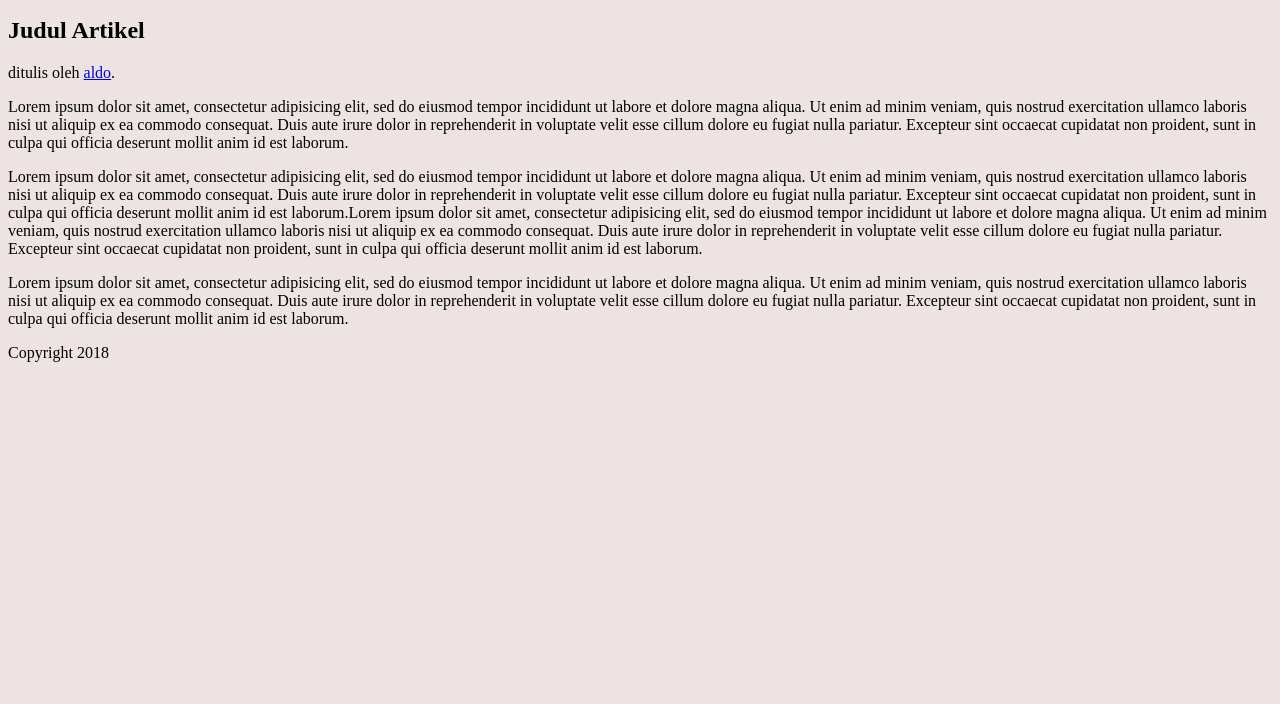
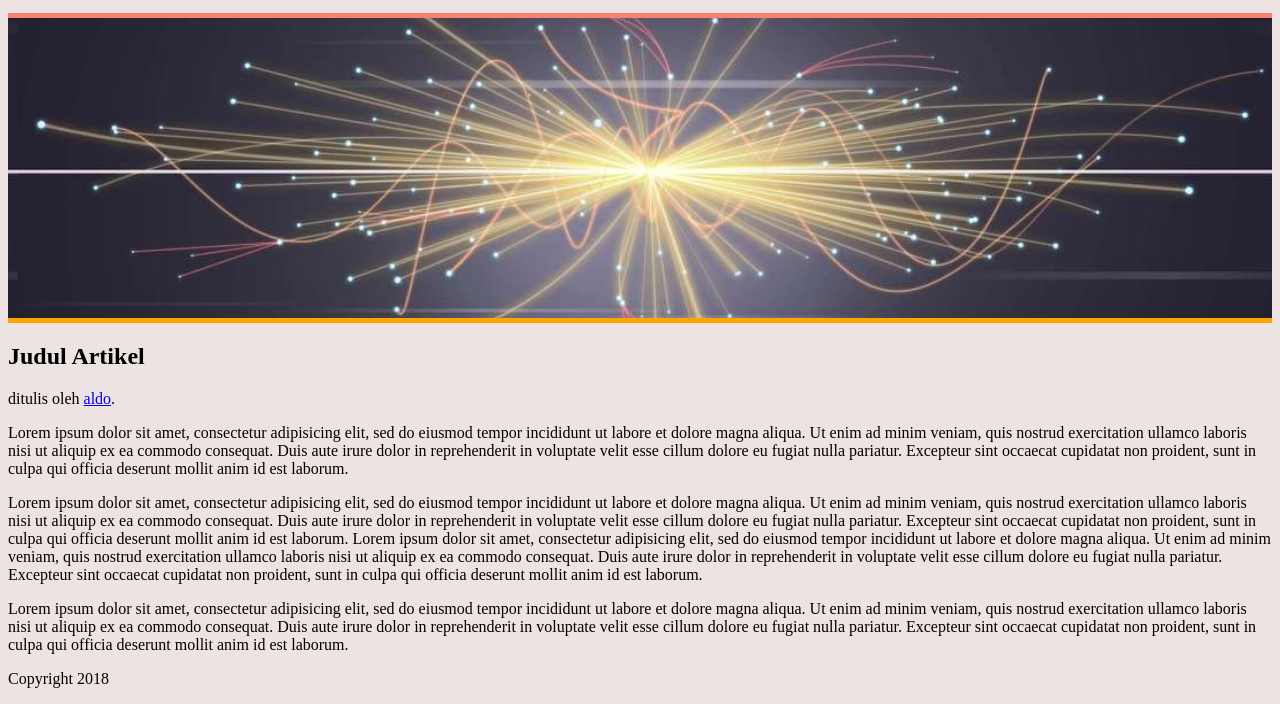
Before and after one commit to 41d0s/website.github.io, a plain HTML site: page index.html in a window 1280 px wide. Shown: the part 101-805 px from the top of the page. Drawn offline with Linux system fonts and the light colour scheme.

Commit message:
mywebsite1

```diff
--- a/index.html
+++ b/index.html
@@ -1,14 +1,11 @@
 <!DOCTYPE html>
 <html>
 <head>
-	<title>Latihan Box Model</title>
+	<title>Latihan</title>
 	<link rel="stylesheet" href="style.css">
 </head>
 <body>
 
-
-	<div class="container">
-		<div class="header">
 	<h1 class="judul">MyWebsite</h1>
 		<ul>
 			<li><a href="#">home</a></li>
@@ -17,9 +14,9 @@
 			<li><a href="#">services</a></li>
 			<li><a href="#">contact</a></li>
 		</ul>
-		</div>
-		<div class="hero"></div>
-		<div class="content">
+
+		<div class="gambar"></div>
+
 		<h2>Judul Artikel</h2>
 		<p class="penulis">ditulis oleh <a href="#">aldo</a>.</p>
 		<p>Lorem ipsum dolor sit amet, consectetur adipisicing elit, sed do eiusmod
@@ -27,14 +24,15 @@
 		quis nostrud exercitation ullamco laboris nisi ut aliquip ex ea commodo
 		consequat. Duis aute irure dolor in reprehenderit in voluptate velit esse
 		cillum dolore eu fugiat nulla pariatur. Excepteur sint occaecat cupidatat non
-			proident, sunt in culpa qui officia deserunt mollit anim id est laborum.</p>
+		proident, sunt in culpa qui officia deserunt mollit anim id est laborum.
+		</p>
 
 		<p>Lorem ipsum dolor sit amet, consectetur adipisicing elit, sed do eiusmod
 		tempor incididunt ut labore et dolore magna aliqua. Ut enim ad minim veniam,
 		quis nostrud exercitation ullamco laboris nisi ut aliquip ex ea commodo
 		consequat. Duis aute irure dolor in reprehenderit in voluptate velit esse
 		cillum dolore eu fugiat nulla pariatur. Excepteur sint occaecat cupidatat non
-			proident, sunt in culpa qui officia deserunt mollit anim id est laborum.Lorem ipsum dolor sit amet, consectetur adipisicing elit, sed do eiusmod
+		proident, sunt in culpa qui officia deserunt mollit anim id est laborum. Lorem ipsum dolor sit amet, consectetur adipisicing elit, sed do eiusmod
 		tempor incididunt ut labore et dolore magna aliqua. Ut enim ad minim veniam,
 		quis nostrud exercitation ullamco laboris nisi ut aliquip ex ea commodo
 		consequat. Duis aute irure dolor in reprehenderit in voluptate velit esse
@@ -48,11 +46,8 @@
 		cillum dolore eu fugiat nulla pariatur. Excepteur sint occaecat cupidatat non
 		proident, sunt in culpa qui officia deserunt mollit anim id est laborum.</p>
 
-		</div>
-		<div class="footer">
-		<p class="copy">Copyright 2018</p>
-	</div>
 
+		<p>Copyright 2018</p>
 
 </body>
 </html>
```
Lines whose indentation alone changed are shown as unchanged.
